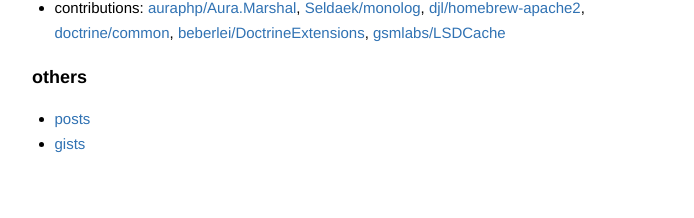
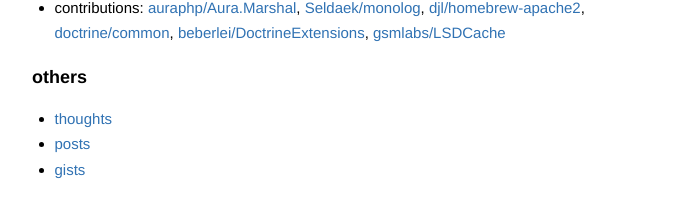
Before and after one commit to sobstel/sobstel.github.com, a Jekyll site: the page built from index.html, in a window 1280 px wide. Shown: the part 498-716 px from the top of the page, without its empty margins (292-986 px from the left). Built offline with Jekyll 4.4.1, drawn with Linux system fonts in a browser that asks for light colours.

Commit message:
twitter link

```diff
--- a/index.html
+++ b/index.html
@@ -34,6 +34,7 @@
 <div>
   <h2>others</h2>
   <ul class="blog-list">
+    <li><a href="https://twitter.com/sobstel">thoughts</a></li>
     <li><a href="/blog/">posts</a></li>
     <li><a href="/gists/">gists</a></li>
   </ul>
```
